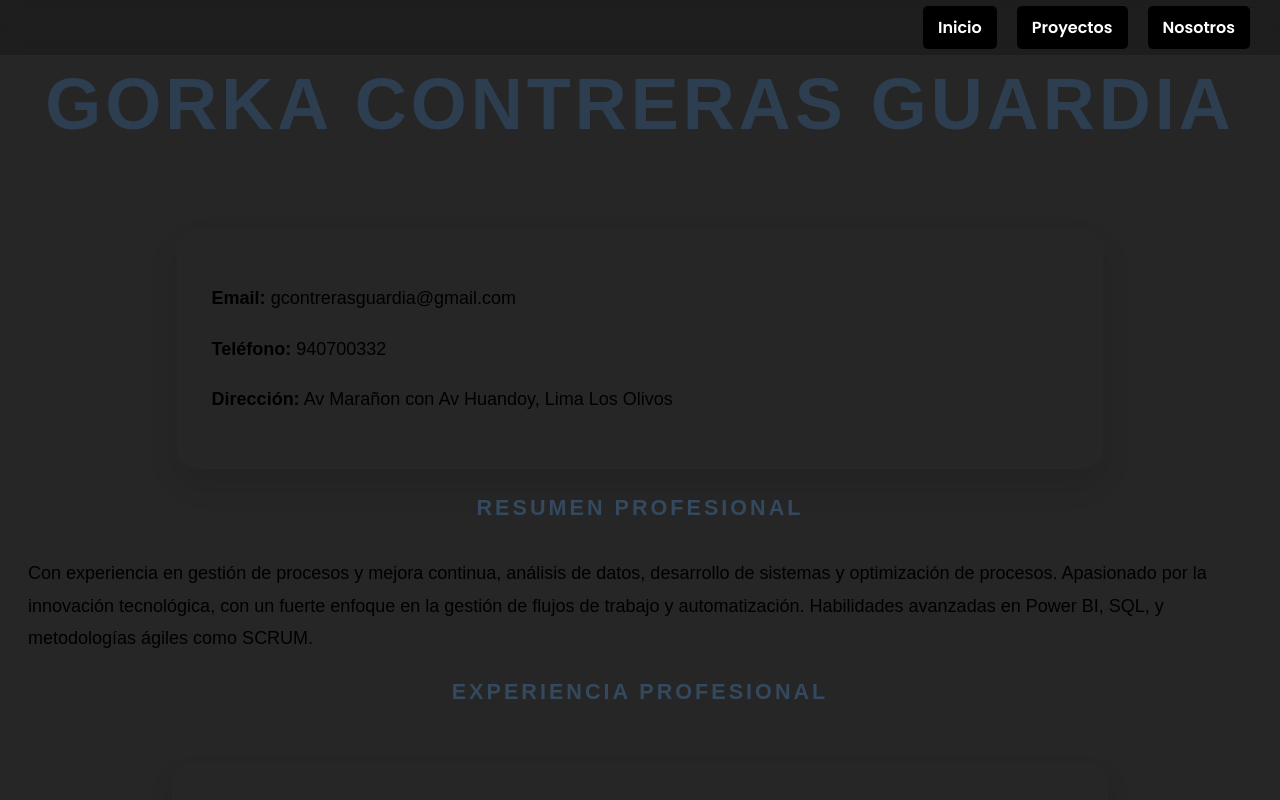
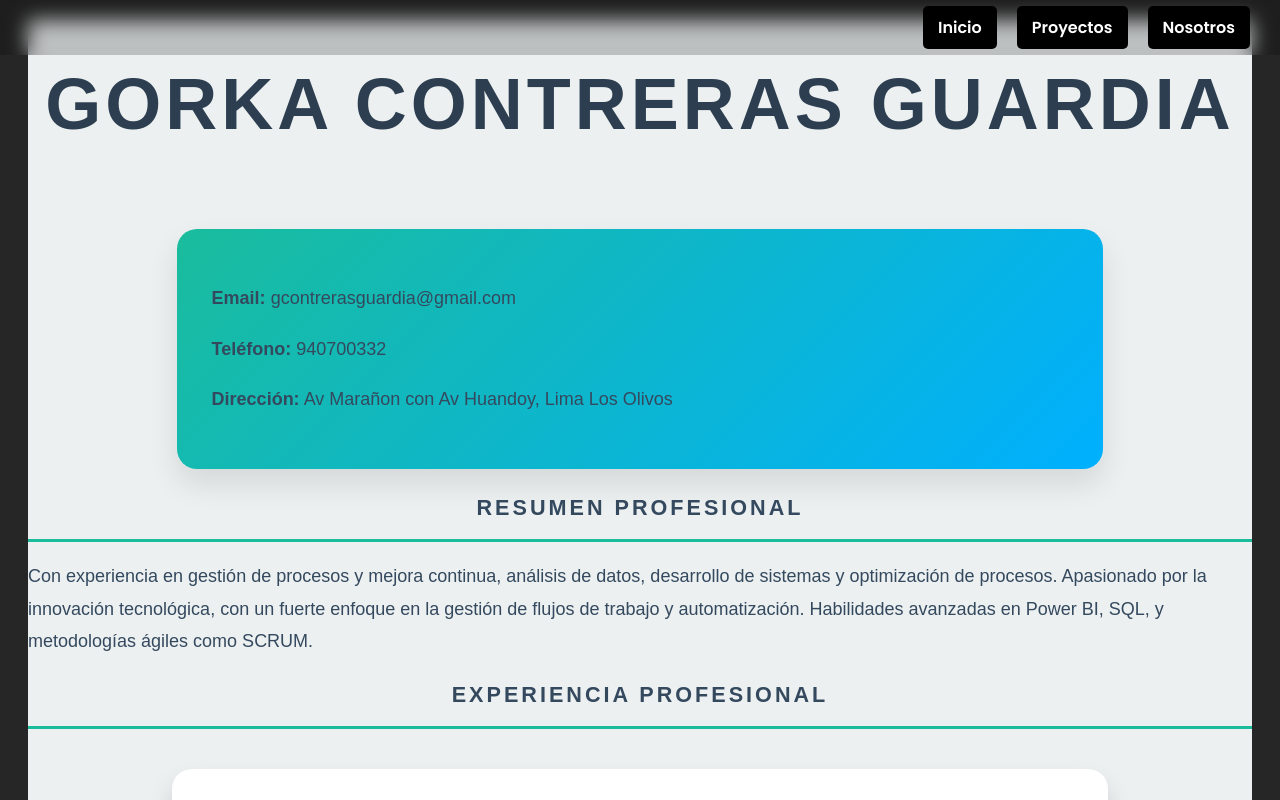
Before and after one commit to SmithRH/devsoftteam, an Angular app: page /Gorka in a window 1280 px wide. Shown: the top 800 px of the page. Built offline with nearby package versions, Linux system fonts and the light colour scheme.

Commit message:
colores cv gorka

```diff
--- a/src/app/gorka/gorka.component.css
+++ b/src/app/gorka/gorka.component.css
@@ -1,16 +1,6 @@
 /* Fuente y Variables */
 @import url('https://fonts.googleapis.com/css2?family=Poppins:wght@300;400;600&display=swap');
-:root {
-    --azul-oscuro: #2c3e50;
-    --gris-claro: #ecf0f1;
-    --verde-menta: #1abc9c;
-    --gris-oscuro: #34495e;
-    --blanco: #ffffff;
-    --gris-dulce: #bdc3c7;
-    --azul-claro: #5f6fa6;
-    --cielo-azul: #00b0ff;
-    --rojo-acento: #ff6347;
-}
+
 
 /* Estilos globales */
 body {
--- a/src/styles.css
+++ b/src/styles.css
@@ -9,6 +9,15 @@
   --color-blanco: #FFFFFF;
   --color-gris-claro: #F5F5F5;
   --color-negro: #000000;
+  --verde-menta: #1abc9c;
+  --azul-oscuro: #2c3e50;
+  --gris-claro: #ecf0f1;
+  --gris-oscuro: #34495e;
+  --blanco: #ffffff;
+  --gris-dulce: #bdc3c7;
+  --azul-claro: #5f6fa6;
+  --cielo-azul: #00b0ff;
+  --rojo-acento: #ff6347;
 }
 
 /* styles.css */
```
